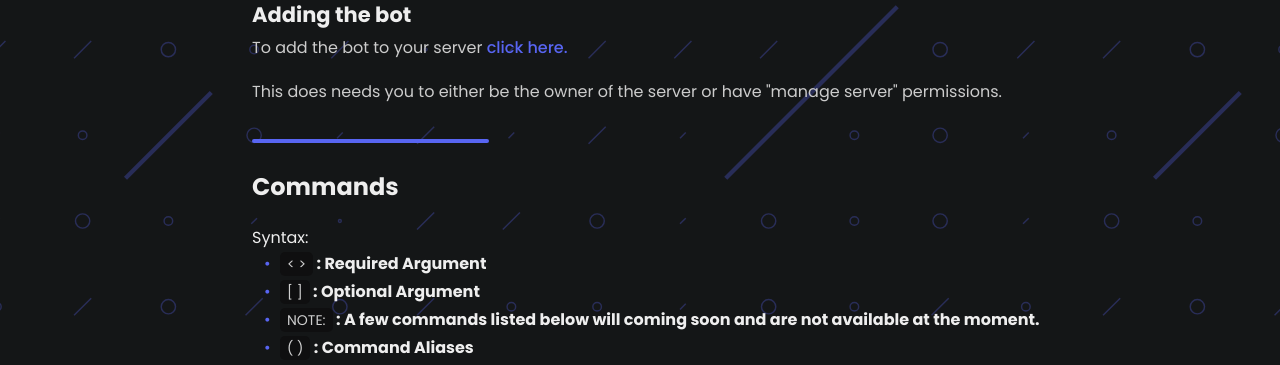
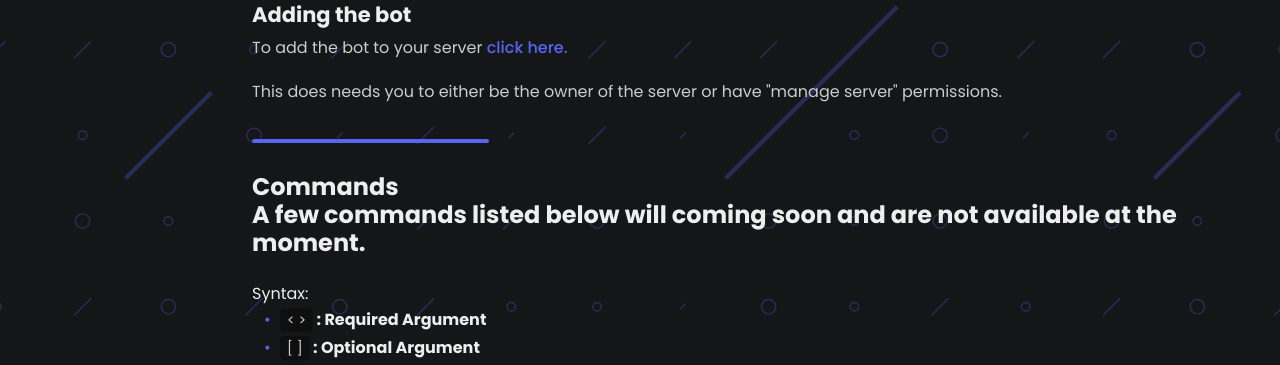
Before and after one commit to dbxflame6666/Icycho, a plain HTML site: page pages/commands.html in a window 1280 px wide. Shown: the part 879-1244 px from the top of the page. Drawn offline with Linux system fonts and the light colour scheme.

Commit message:
Update commands.html

```diff
--- a/pages/commands.html
+++ b/pages/commands.html
@@ -123,12 +123,11 @@
       <div id="anime" class="divider" style="width:24%; margin:30px 0;"></div>
 
 
-          <h1>Commands</h1>
+          <h1>Commands<br/>A few commands listed below will coming soon and are not available at the moment.</h1>
           <div>Syntax:
             <ul>
               <li><span class="codeBlock">< ></span> : Required Argument</li>
               <li><span class="codeBlock">[ ]</span> : Optional Argument</li>
-              <li><span class="codeBlock">NOTE:</span> : A few commands listed below will coming soon and are not available at the moment.</li>
               <li id="anime"><span class="codeBlock">( )</span> : Command Aliases</li>
             </ul>
           </div>
```
